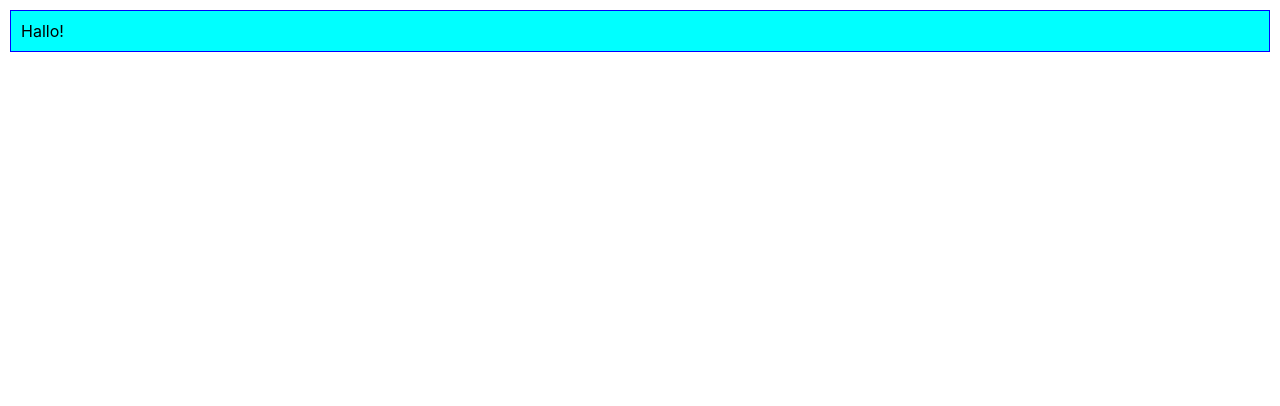
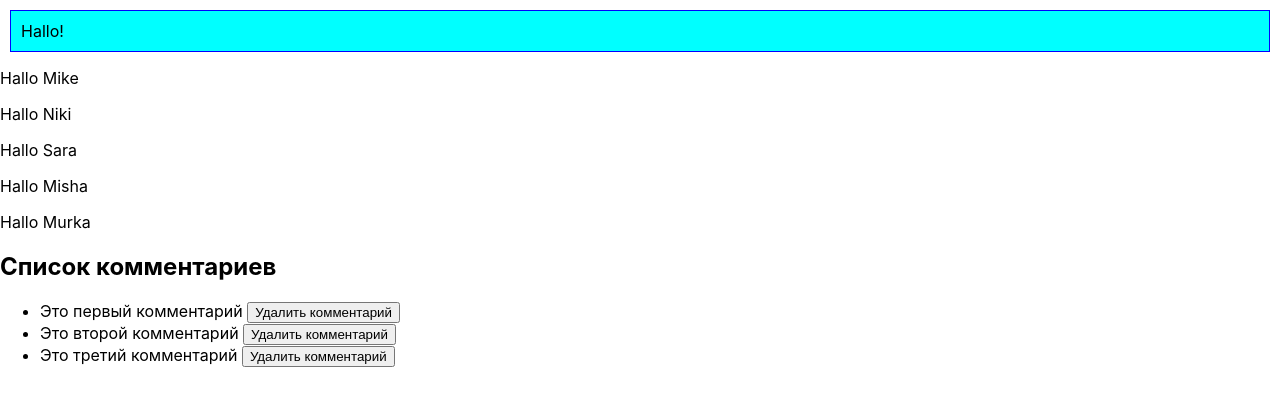
Before and after one commit to mamedovsh/ReactApp, a React (Create React App) app: page / in a window 1280 px wide. Shown: the top 406 px of the page. Built offline with nearby package versions, Linux system fonts and the light colour scheme.

Commit message:
Задача семинар №2

```diff
--- a/package.json
+++ b/package.json
@@ -3,6 +3,9 @@
   "version": "0.1.0",
   "private": true,
   "dependencies": {
+    "@emotion/react": "^11.13.3",
+    "@emotion/styled": "^11.13.0",
+    "@mui/material": "^6.1.0",
     "@testing-library/jest-dom": "^5.17.0",
     "@testing-library/react": "^13.4.0",
     "@testing-library/user-event": "^13.5.0",
--- a/src/App.js
+++ b/src/App.js
@@ -1,37 +1,26 @@
-// import logo from './logo.svg';
-// import './App.css';
-
-// function App() {
-//   return (
-//     <div className="App">
-//       <header className="App-header">
-//         <img src={logo} className="App-logo" alt="logo" />
-//         <p>
-//           Edit <code>src/App.js</code> and save to reload.
-//         </p>
-//         <a
-//           className="App-link"
-//           href="https://reactjs.org"
-//           target="_blank"
-//           rel="noopener noreferrer"
-//         >
-//           Learn React
-//         </a>
-//       </header>
-//     </div>
-//   );
-// }
-
-
 import React from "react";
 
 import Message from "./Components/Message/Message";
+import Greeting from "./Components/Greeting";
+import Counter from "./Components/Counter";
+import MessageList from "./Components/Messagelist/MessageList";
+import TextDisplayForm from "./Components/TextDisplayForm";
+import CommentList from "./Components/CommentList";
 
+const messages = [
+  {id: 1, text:"Hallo  Mike"},
+  {id: 2, text:"Hallo  Niki"},
+  {id: 3, text:"Hallo  Sara"},
+  {id: 4, text:"Hallo  Misha"},
+  {id: 5, text:"Hallo  Murka"}
+];
 
 function App() {
   return (
     <div className="App">
       <Message text="Hallo!" />
+      <MessageList messages={messages}/>
+      <CommentList />
     </div>
   );
 }
--- /dev/null
+++ b/src/Components/CommentList.js
@@ -0,0 +1,33 @@
+import React, { useState } from "react";
+
+const CommentList = () => {
+  const [comments, setComments] = useState([
+    { id: 1, text: "Это первый комментарий" },
+    { id: 2, text: "Это второй комментарий" },
+    { id: 3, text: "Это третий комментарий" },
+  ]);
+
+  const handleDelete = (id) => {
+    const updateComments = comments.filter((comment) => comment.id !== id);
+    setComments(updateComments);
+  };
+
+  return (
+    <div>
+      <h2>Список комментариев</h2>
+      <ul>
+        {comments.map((comment) => (
+          <li key={comment.id}>
+            {comment.text}{" "}
+            <button onClick={() => handleDelete(comment.id)}>
+              Удалить комментарий
+            </button>
+          </li>
+        ))}
+      </ul>
+    </div>
+  );
+};
+
+
+export default CommentList;
--- /dev/null
+++ b/src/Components/Counter.js
@@ -0,0 +1,34 @@
+//Задание 2 (тайминг 25 минут)
+// 1. Разработайте компонент Counter, который отображает
+// две кнопки: одна для увеличения значения на 1, а другая
+// уменьшения на 1.
+// 23 Используйте хук useState для управления состоянием
+// 2.
+// Кнопки можно сделать с помощью material ui
+
+import React, { useState } from 'react';
+import { Button } from "@mui/material";
+
+const Counter = () => {
+    const [count, setCount] = useState(0);
+
+    const increment = () =>{
+        setCount(prevCount => prevCount+1);
+    };
+
+    const decrement = () =>{
+        setCount(prevCount => prevCount-1);
+    };
+
+  return (
+
+    <div>
+        <Button variant='contained' color='primary' onClick={increment}>+</Button>
+        {count}
+        <Button variant='contained' color='secondary' onClick={decrement}>-</Button>
+    </div>
+
+  );
+};
+
+export default Counter;
--- /dev/null
+++ b/src/Components/Greeting.js
@@ -0,0 +1,13 @@
+import React from "react";
+import PropTypes from "prop-types";
+
+const Greeting = ({name}) => {
+    return(
+        <p>Привет, {name}</p>
+    )
+}
+
+Greeting.propTypes = {
+    name:PropTypes.string
+}
+export default Greeting;
--- a/src/Components/Message/Message.js
+++ b/src/Components/Message/Message.js
@@ -1,4 +1,4 @@
-import React from "react";
+import React, { useState } from "react";
 
 import './Message.css';
 
@@ -10,4 +10,5 @@ const Message = ({text}) =>{
     );
 }
 
+
 export default Message;
--- /dev/null
+++ b/src/Components/Messagelist/Message.js
@@ -0,0 +1,11 @@
+import React from 'react'
+
+const Message = ({id, text}) => {
+  return (
+    <div key={id}>
+      <p>{text}</p>
+    </div>
+  )
+}
+
+export default Message
--- /dev/null
+++ b/src/Components/Messagelist/MessageList.js
@@ -0,0 +1,21 @@
+/*Создайте компонент MessagesList, который отображает список
+сообщений. Каждое сообщение должно иметь уникальный id и
+текст.
+Используйте проп key при рендеринге списка, чтобы
+обеспечить оптимальную производительность.*/
+
+import React from 'react'
+import Message from './Message'
+
+const MessageList = ({messages}) => {
+  return (
+    <div>
+      {messages.map (message =>(
+        <Message key={message.id} id={message.id} text={message.text}/>
+      ))}
+    </div>
+  );
+}
+
+
+export default MessageList
--- /dev/null
+++ b/src/Components/TextDisplayForm.js
@@ -0,0 +1,18 @@
+// import React from 'react'
+// import { Button, TextField, Card, CardContent, Typography } from '@mui/material'
+// const TextDisplayForm = () => {
+//   return (
+//     <div>
+// <TextField fullWidth id="outlined-basic" label="Введите текст" variant="outlined" />
+// <Button onClick={} variant="contained">Отобразить текст</Button>
+// <Card>
+// <CardContent>
+// <Typography variant='h5'></Typography>
+// </CardContent>
+// </Card>
+
+//     </div>
+//   )
+// }
+
+// export default TextDisplayForm;
```
Also changed, not shown: 1 other file (tests, documents, lock files or other folders).
